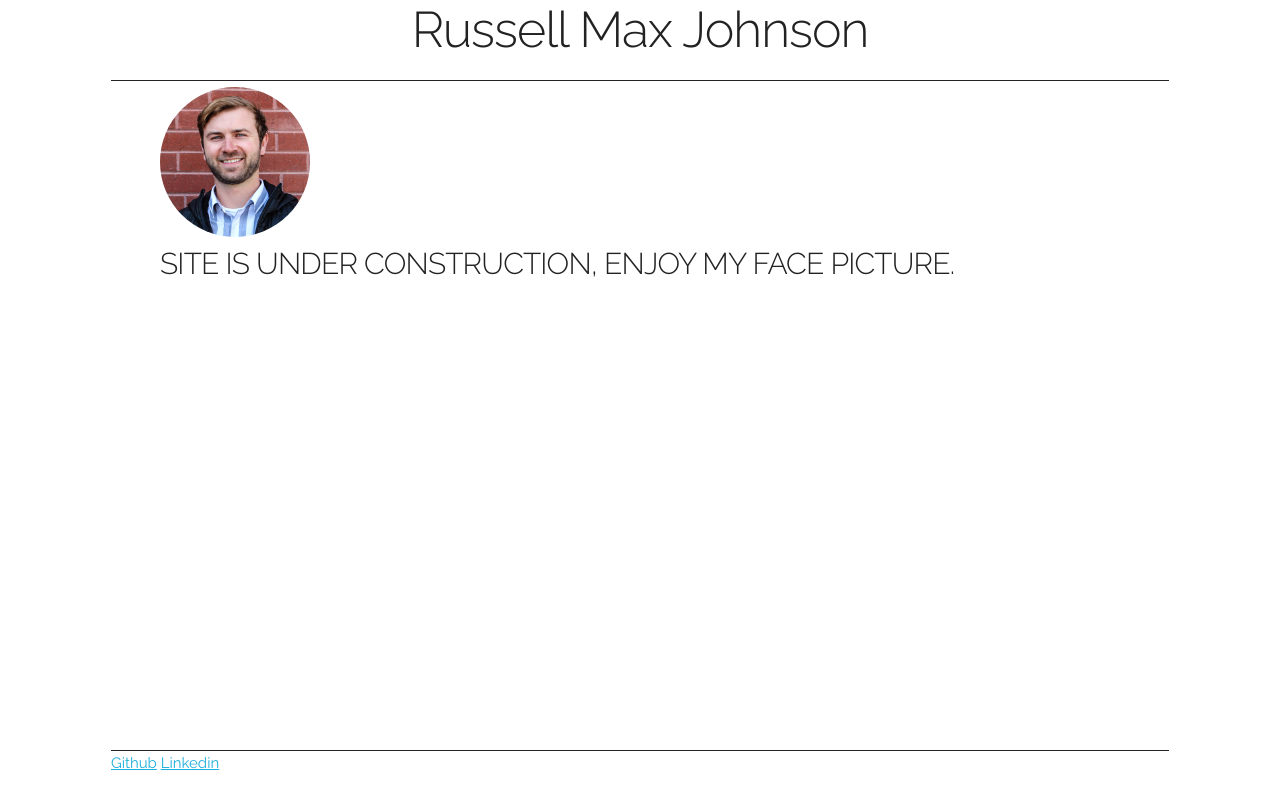
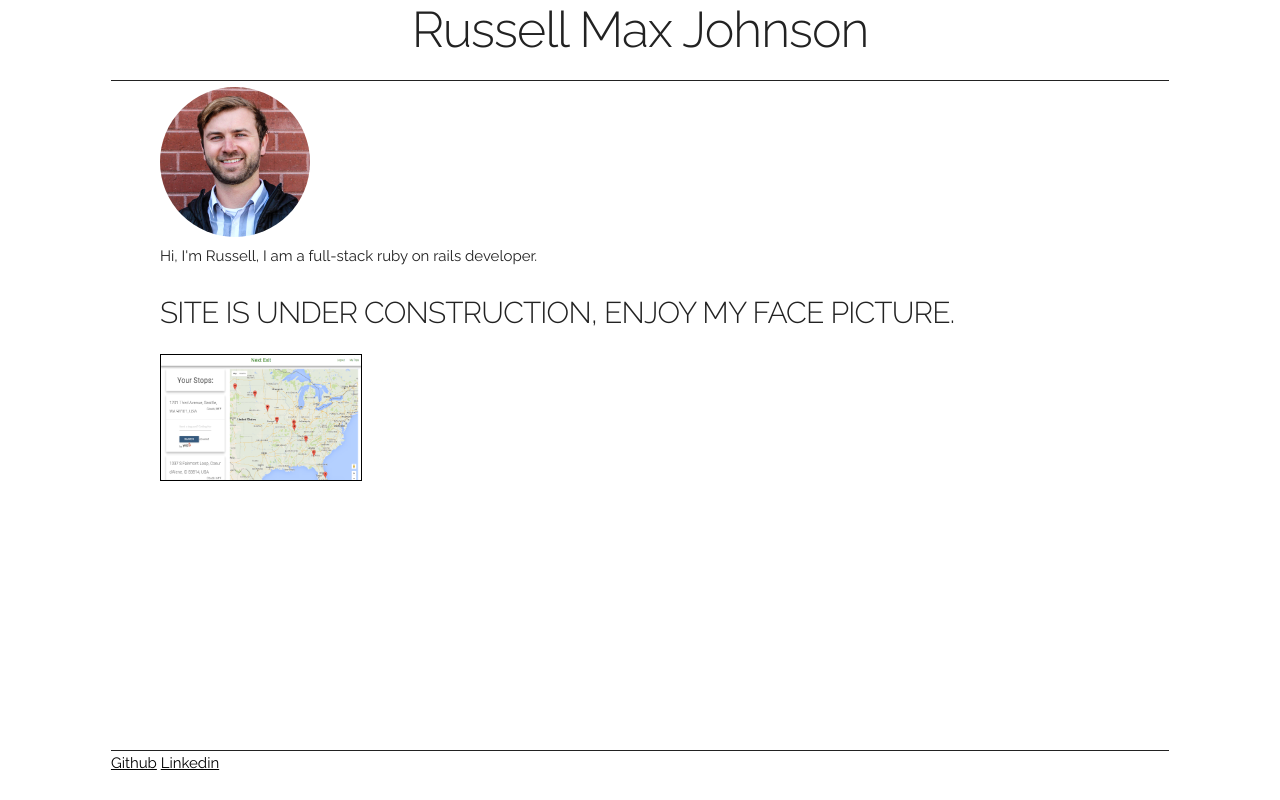
Before and after one commit to russell-johnson/russell-johnson.github.io, a plain HTML site: page index.html in a window 1280 px wide. Drawn offline with Linux system fonts and the light colour scheme.

Commit message:
new link

```diff
--- a/index.html
+++ b/index.html
@@ -23,8 +23,11 @@
     <div class="container"
       <div class="column twelve" style="">
         <img src= "images/russel_max.jpg" class="rcorners1" />
+        <p> Hi, I'm Russell, I am a full-stack ruby on rails developer.
         <h4>SITE IS UNDER CONSTRUCTION, ENJOY MY FACE PICTURE.</h4>
-        <p> </p>
+        <a href="http://nextexitcapstone.herokuapp.com/">
+          <img src="images/next_exit.png" class=" map_pic"/>
+        </a>
       </div>
     </div>
   <div class="row">
--- a/skeleton.css
+++ b/skeleton.css
@@ -156,9 +156,9 @@ p {
 /* Links
 –––––––––––––––––––––––––––––––––––––––––––––––––– */
 a {
+  color: black; }
+a:hover {
   color: #1EAEDB; }
-a:hover {
-  color: black; }
 
 
 /* Buttons
--- a/style.css
+++ b/style.css
@@ -41,3 +41,9 @@ body {
   width: 100%;
   border-bottom: solid 1px;
 }
+
+.map_pic {
+  height: 125px;
+  width: 200px;
+  border: solid 1px ;
+}
```
Also changed, not shown: images/next_exit.png (added).
